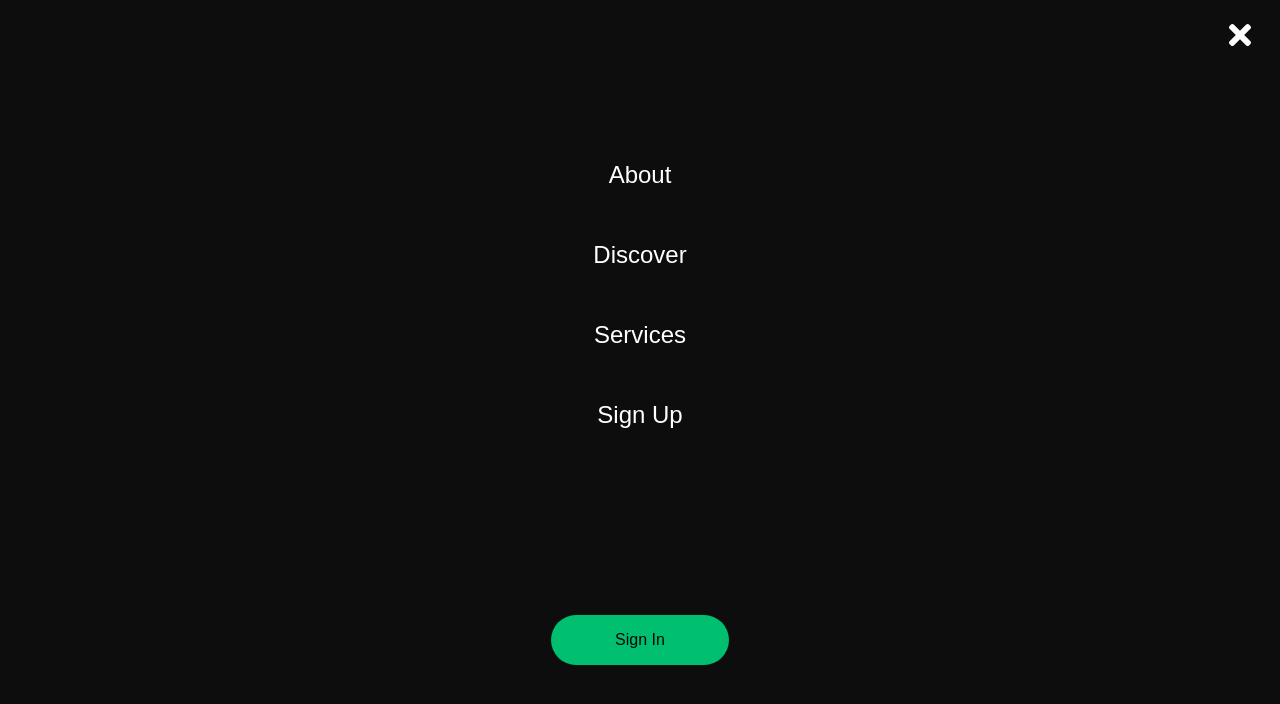
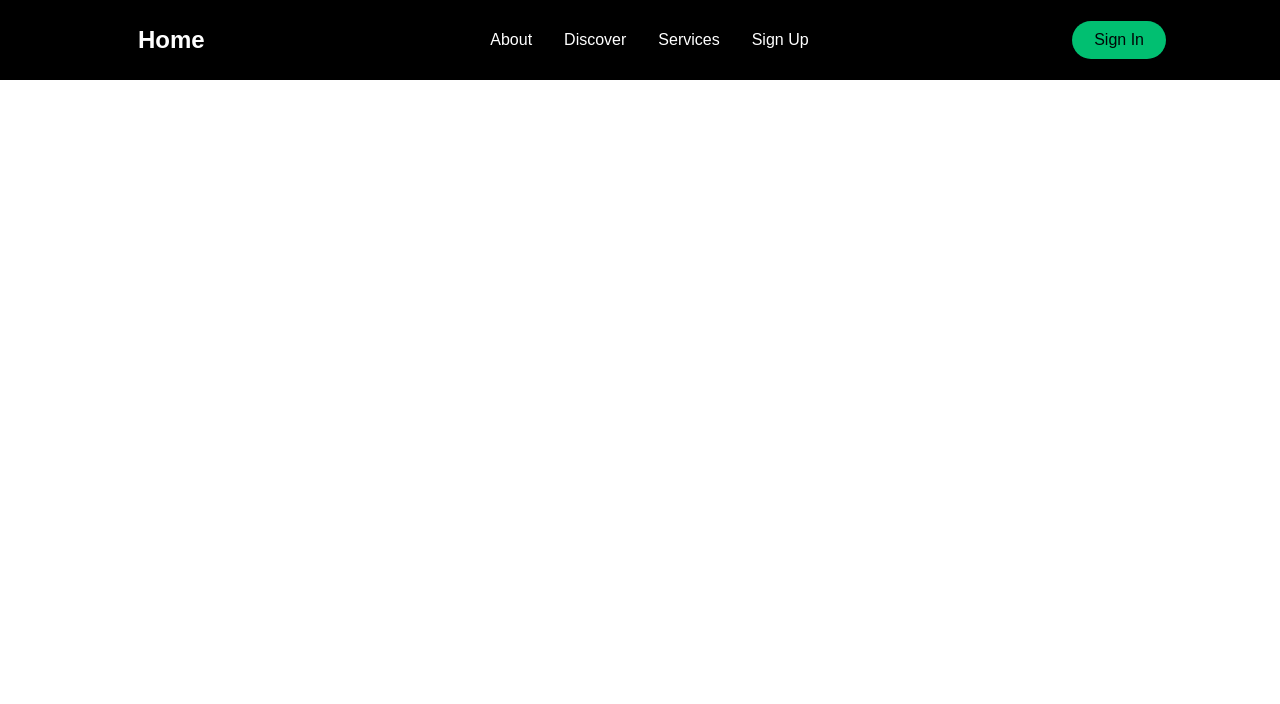
Before and after one commit to shafeenashaikh/React-Responsive-Website, a React (Create React App) app: page / in a window 1280 px wide. Shown: the top 704 px of the page. Built offline with nearby package versions, Linux system fonts and the light colour scheme.

Commit message:
added onclick toggle functionality to sidebar and navbar

```diff
--- a/src/App.js
+++ b/src/App.js
@@ -1,14 +1,12 @@
 import './App.css';
-import Navbar from './Components/Navbar/Index';
 import {BrowserRouter as Router} from 'react-router-dom';
-import Sidebar from './Components/Sidebar';
+import Home from './Pages';
 
 
 function App() {
   return (
   <Router>
-    <Navbar/>
-    <Sidebar/>
+    <Home/>
   </Router>
   );
 }
--- a/src/Components/Navbar/Index.js
+++ b/src/Components/Navbar/Index.js
@@ -11,13 +11,13 @@
     NavBtnLink
  } from './NavbarElements'
 
-function Navbar() {
+function Navbar({toggle}) {
     return (
        <>
         <Nav>
            <NavbarContainer>
                <NavLogo to='/'>Home</NavLogo>
-               <MobileIcon>
+               <MobileIcon onClick={toggle}>
                    <FaBars/>
                </MobileIcon>
                <NavMenu>
--- a/src/Components/Sidebar/SidebarElements.js
+++ b/src/Components/Sidebar/SidebarElements.js
@@ -14,9 +14,8 @@
     top: 0;
     left: 0;
     transition: 0.3s ease-in-out;
-    // opaacity: ${({isOpen }) => (isOpen ? '100%' : '0')};
-    // top: ${({ isOpen}) => (isOpen ? '0' : '-100%')};
-    top: 0;
+    opaacity: ${({isOpen }) => (isOpen ? '100%' : '0')};
+    top: ${({ isOpen}) => (isOpen ? '0' : '-100%')};
 
 `;
 
--- a/src/Components/Sidebar/index.js
+++ b/src/Components/Sidebar/index.js
@@ -9,18 +9,18 @@
         SidebarRoute
 } from './SidebarElements'
 
-function Sidebar() {
+function Sidebar({isOpen, toggle}) {
     return (
-      <SidebarContainer>
-          <Icon>
+      <SidebarContainer isOpen={isOpen} onClick={toggle}>
+          <Icon onClick={toggle}>
               <CloseIcon/>
           </Icon>
           <SidebarWrapper>
                 <SidebarMenu>
-                  <SidebarLink to="about"> About</SidebarLink>
-                  <SidebarLink to="discover">Discover</SidebarLink>
-                  <SidebarLink to="services">Services</SidebarLink>
-                  <SidebarLink to="signup">Sign Up </SidebarLink>
+                  <SidebarLink to="about" onClick={toggle}> About</SidebarLink>
+                  <SidebarLink to="discover" onClick={toggle}>Discover</SidebarLink>
+                  <SidebarLink to="services" onClick={toggle}>Services</SidebarLink>
+                  <SidebarLink to="signup" onClick={toggle}>Sign Up </SidebarLink>
                 </SidebarMenu>
                 <SideBtnWrap>
                     <SidebarRoute to="/signin">Sign In</SidebarRoute>
--- /dev/null
+++ b/src/Pages/index.js
@@ -0,0 +1,20 @@
+import React,{useState} from 'react'
+import Navbar from '../Components/Navbar/Index'
+import Sidebar from '../Components/Sidebar'
+
+function Home() {
+    const [isOpen, setIsOpen] =useState(false);
+
+    const toggle = () => {
+        setIsOpen(!isOpen)
+    }
+
+    return (
+        <>
+            <Sidebar isOpen={isOpen} toggle={toggle}/>
+            <Navbar toggle={toggle}/>
+        </>
+    )
+}
+
+export default Home
```
